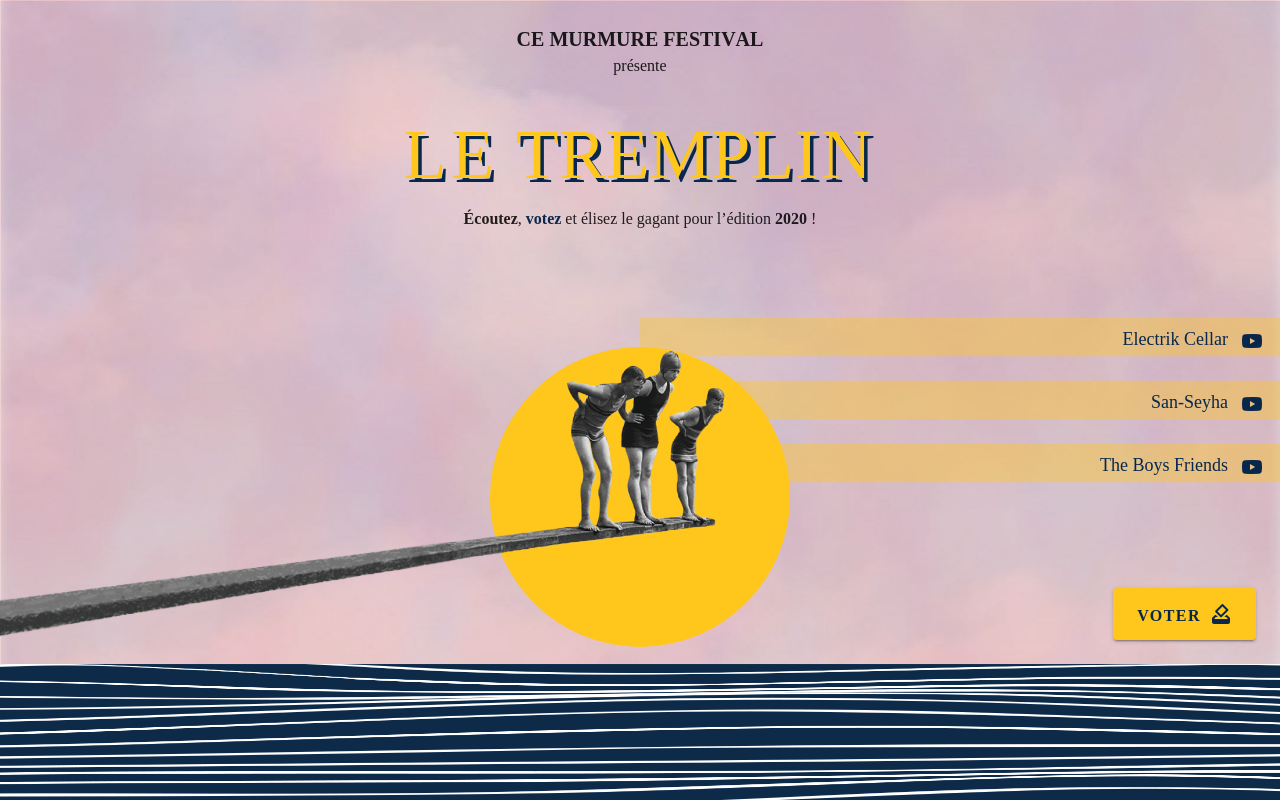
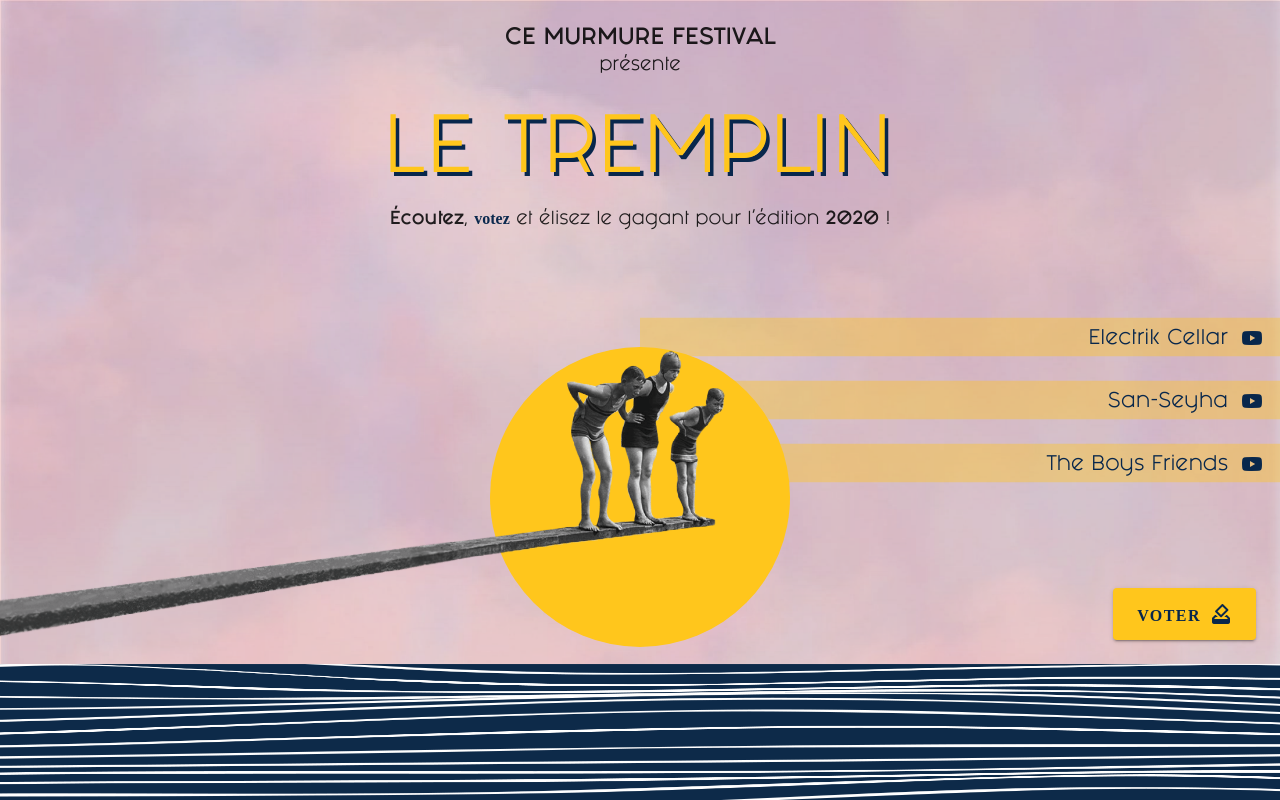
Before and after one commit to qnp/tremplin-cemurmure-2020, a Nuxt app: page / in a window 1280 px wide. Shown: the top 800 px of the page. Built offline with nearby package versions, Linux system fonts and the light colour scheme; what vue-social-sharing would draw is missing.

Commit message:
import fonts

```diff
--- a/assets/font.css
+++ b/assets/font.styl
@@ -8,8 +8,8 @@
 
 @font-face {
     font-family: 'FashionFetish';
-    src: url('/fonts/FashionFetish.woff2') format('woff2'),
-        url('/fonts/FashionFetish.woff') format('woff');
+    src: url('/fonts/FashionFetishBold.woff2') format('woff2'),
+        url('/fonts/FashionFetishBold.woff') format('woff');
     font-weight: bold;
     font-style: normal;
 }
@@ -58,6 +58,6 @@
     font-family: 'FashionFetish';
     src: url('/fonts/FashionFetishHeavy.woff2') format('woff2'),
         url('/fonts/FashionFetishHeavy.woff') format('woff');
-    font-weight: 700;
+    font-weight: 900;
     font-style: normal;
 }
--- a/pages/index.vue
+++ b/pages/index.vue
@@ -133,6 +133,7 @@
 </template>
 
 <style lang="stylus">
+@import '../assets/font.styl'
 /*
  * variables
  */
```
